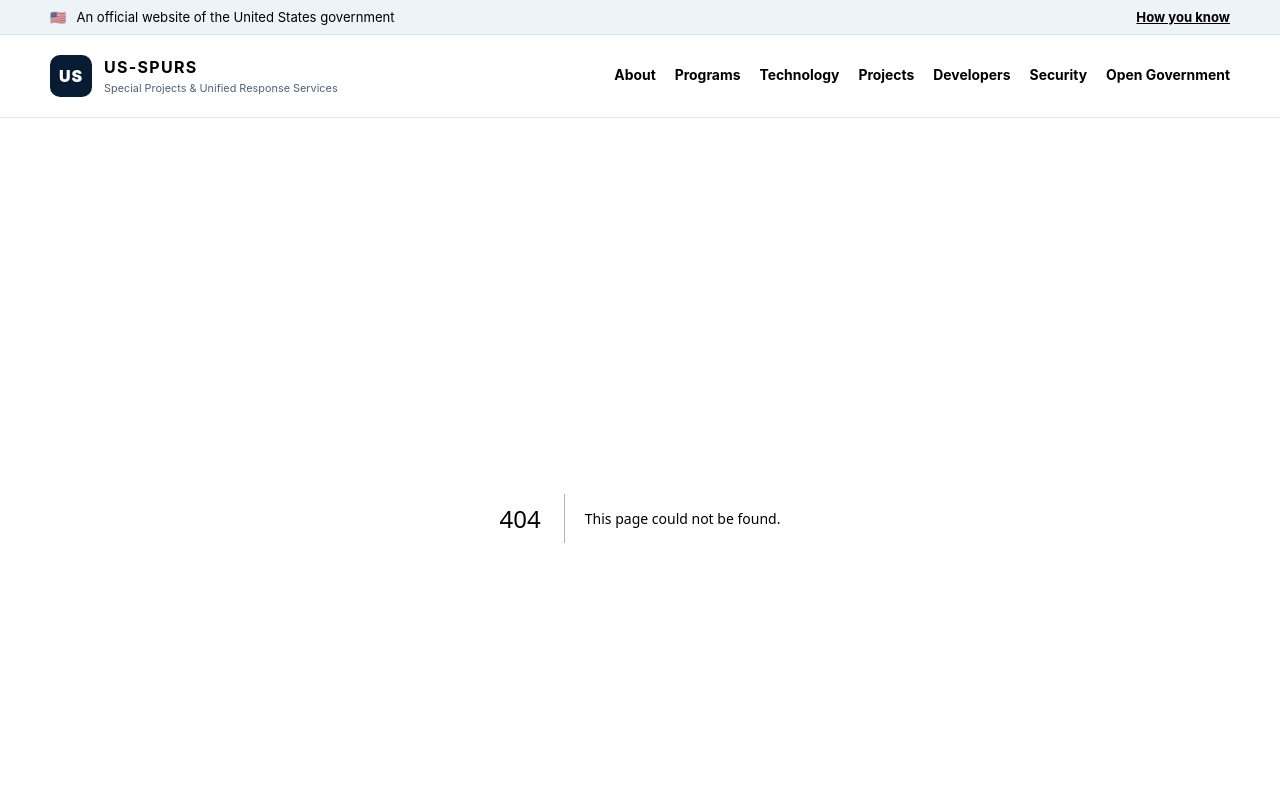
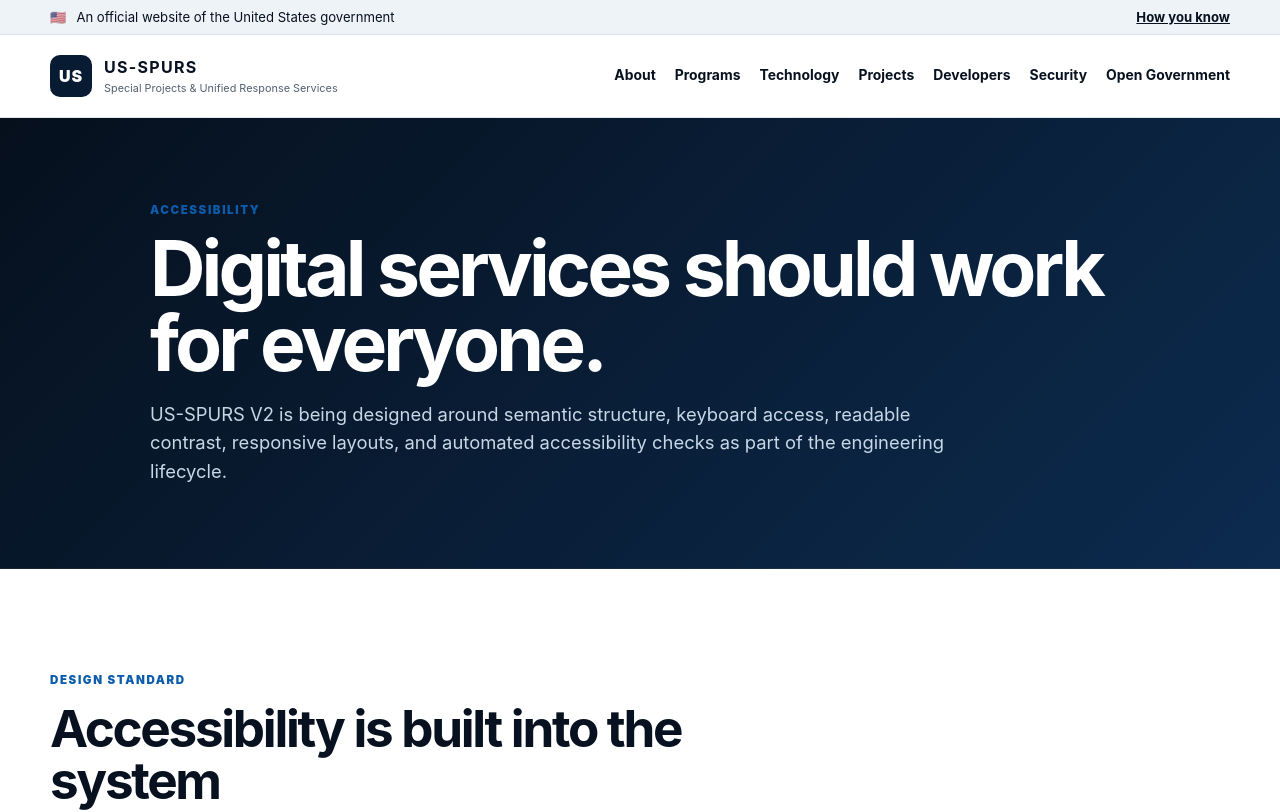
Before and after one commit to US-SPURS/US-SPURS.github.io, a Next.js app: page /accessibility in a window 1280 px wide. Before the commit this address had no page. Shown: the top 812 px of the page. Built offline with nearby package versions, Linux system fonts and the light colour scheme.

Commit message:
feat(site): migrate Accessibility into V2 routing

```diff
--- /dev/null
+++ b/app/accessibility/page.tsx
@@ -0,0 +1,20 @@
+import type { Metadata } from 'next';
+import { InfoGrid, PageHero, Section } from '@/components/interior';
+
+export const metadata: Metadata = { title: 'Accessibility' };
+
+export default function AccessibilityPage() {
+  return <main id="main-content">
+    <PageHero eyebrow="Accessibility" title="Digital services should work for everyone." summary="US-SPURS V2 is being designed around semantic structure, keyboard access, readable contrast, responsive layouts, and automated accessibility checks as part of the engineering lifecycle." />
+    <Section eyebrow="Design standard" title="Accessibility is built into the system"><InfoGrid items={[
+      { title: 'Keyboard access', body: 'Interactive elements should be reachable, operable, and visibly focused without requiring a mouse.' },
+      { title: 'Semantic structure', body: 'Landmarks, headings, labels, links, and form controls should expose clear structure to assistive technology.' },
+      { title: 'Contrast & readability', body: 'Text, controls, and status indicators should maintain sufficient contrast and remain usable at enlarged text sizes.' },
+      { title: 'Screen-reader support', body: 'Meaningful content and controls should be understandable with modern screen readers and common navigation patterns.' },
+      { title: 'Responsive behavior', body: 'The site should remain usable across mobile, tablet, desktop, zoomed, and reflowed layouts.' },
+      { title: 'Automated + manual testing', body: 'Automated tools are a baseline, not a substitute for keyboard, screen-reader, and human usability review.' },
+    ]} /></Section>
+    <Section dark eyebrow="Target" title="Section 508 and WCAG-aligned delivery" intro="The production objective is conformance with applicable federal accessibility requirements, including Section 508 and current WCAG guidance. Public claims should reflect verified test results rather than assumptions." />
+    <Section eyebrow="Report a barrier" title="Accessibility feedback should have a direct path." intro="Accessibility issues should be reported through the agency’s published accessibility contact channel or the website issue process when appropriate. Reports should include the affected page, device/browser, assistive technology if relevant, and the barrier encountered." />
+  </main>;
+}
```
